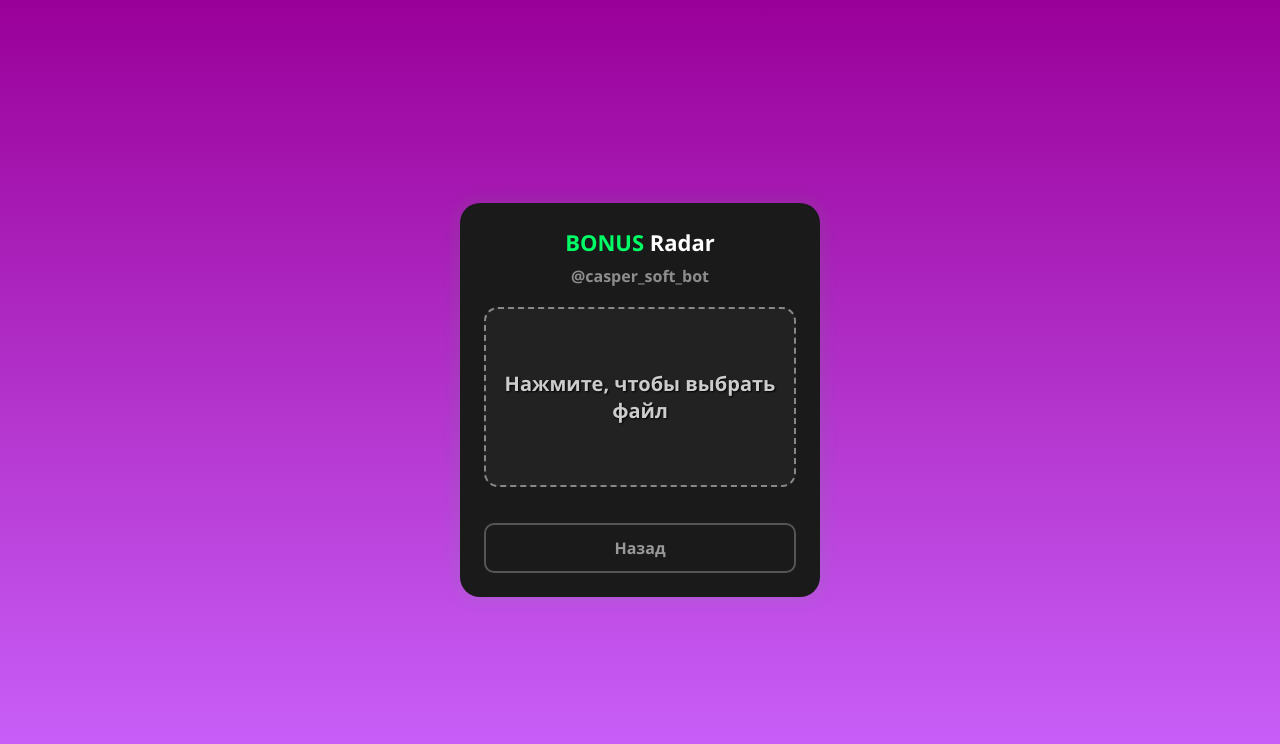
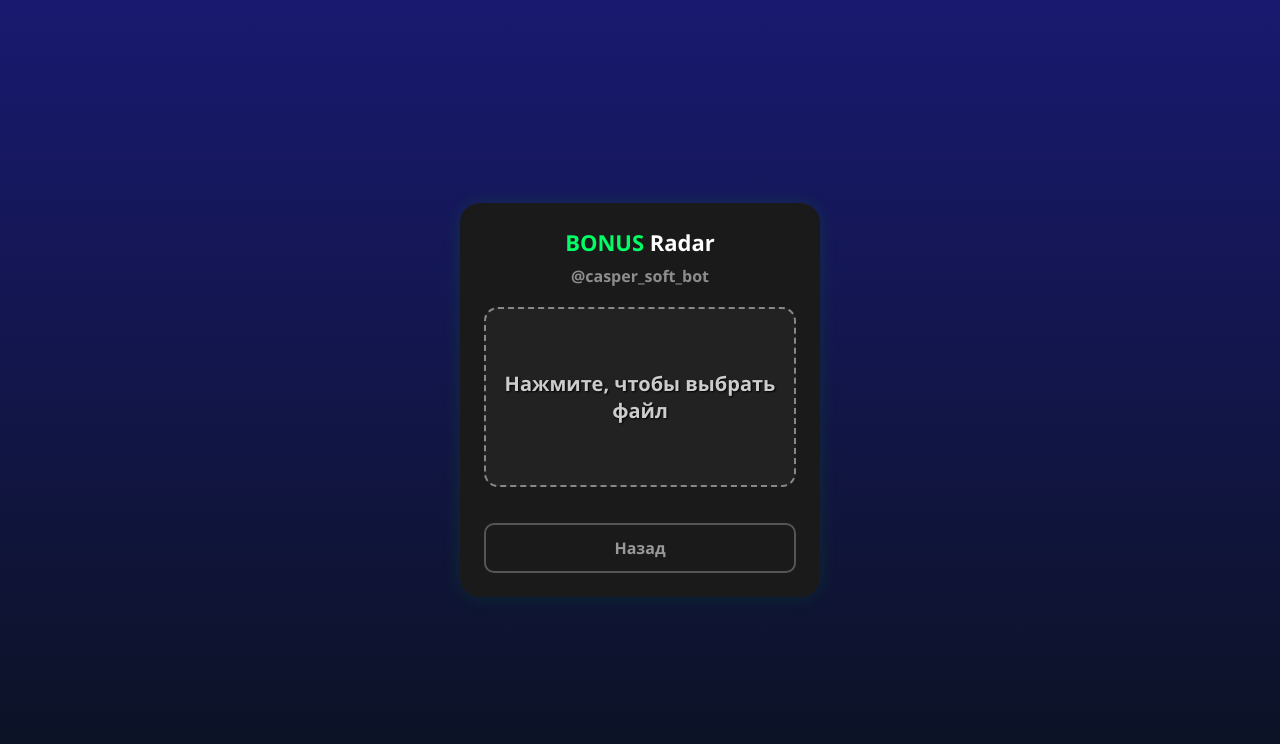
Before and after one commit to casperwinner/balloonsite, a plain HTML site: page slot/index.html in a window 1280 px wide. Drawn offline with Linux system fonts and the light colour scheme.

Commit message:
Update index.html

```diff
--- a/slot/index.html
+++ b/slot/index.html
@@ -12,7 +12,7 @@
       font-family: 'Segoe UI', sans-serif;
     }
     body {
-      background: linear-gradient(to bottom, #990099 0%, #cc66ff 100%);
+      background: linear-gradient(to bottom, #191970 0%, #0b1220 100%);
       color: #fff;
       padding: 20px;
       display: flex;
```
